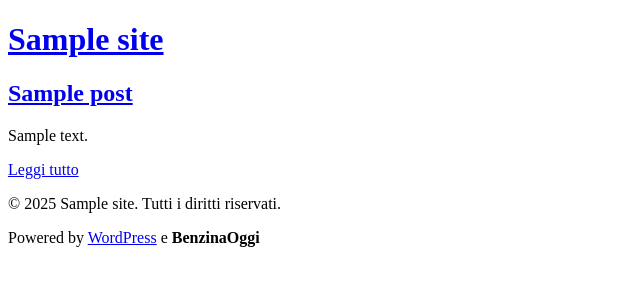
After one commit to dondendo89/benzinaoggi, a WordPress theme: template wp-content/themes/benzinaoggi/index.php in a window 1280 px wide. The commit adds this page. Shown: the top 300 px of the page, without its empty margins (0-640 px from the left). Run offline with PHP 8.4 and a stand-in for WordPress, Linux system fonts and the light colour scheme; the site name, menu and one post (Sample post) are stand-ins, and other content is empty.

Commit message:
Create: Complete WordPress theme for BenzinaOggi
- Created full WordPress theme with required files (style.css, index.php, header.php, footer.php)
- Moved page-distributor.php template to theme directory
- Updated plugin to search for templates in BenzinaOggi theme first
- Added fallback system: BenzinaOggi theme → active theme → plugin templates
- Theme can be installed and activated like any WordPress theme
- Template integrates properly with WordPress theme structure
- Added README.md with installation and customization instructions

```diff
--- /dev/null
+++ b/wp-content/themes/benzinaoggi/footer.php
@@ -0,0 +1,16 @@
+    </div><!-- #content -->
+
+    <footer id="colophon" class="site-footer">
+        <div class="container">
+            <div class="site-info">
+                <p>&copy; <?php echo date('Y'); ?> <?php bloginfo('name'); ?>. Tutti i diritti riservati.</p>
+                <p>Powered by <a href="https://wordpress.org/" target="_blank">WordPress</a> e <strong>BenzinaOggi</strong></p>
+            </div>
+        </div>
+    </footer>
+</div><!-- #page -->
+
+<?php wp_footer(); ?>
+
+</body>
+</html>
--- /dev/null
+++ b/wp-content/themes/benzinaoggi/header.php
@@ -0,0 +1,42 @@
+<!DOCTYPE html>
+<html <?php language_attributes(); ?>>
+<head>
+    <meta charset="<?php bloginfo('charset'); ?>">
+    <meta name="viewport" content="width=device-width, initial-scale=1">
+    <link rel="profile" href="https://gmpg.org/xfn/11">
+
+    <?php wp_head(); ?>
+</head>
+
+<body <?php body_class(); ?>>
+<?php wp_body_open(); ?>
+
+<div id="page" class="site">
+    <header id="masthead" class="site-header">
+        <div class="container">
+            <div class="site-branding">
+                <?php if (is_home() && is_front_page()) : ?>
+                    <h1 class="site-title">
+                        <a href="<?php echo esc_url(home_url('/')); ?>" rel="home">
+                            <?php bloginfo('name'); ?>
+                        </a>
+                    </h1>
+                <?php else : ?>
+                    <p class="site-title">
+                        <a href="<?php echo esc_url(home_url('/')); ?>" rel="home">
+                            <?php bloginfo('name'); ?>
+                        </a>
+                    </p>
+                <?php endif; ?>
+
+                <?php
+                $description = get_bloginfo('description', 'display');
+                if ($description || is_customize_preview()) :
+                ?>
+                    <p class="site-description"><?php echo $description; ?></p>
+                <?php endif; ?>
+            </div>
+        </div>
+    </header>
+
+    <div id="content" class="site-content">
--- /dev/null
+++ b/wp-content/themes/benzinaoggi/index.php
@@ -0,0 +1,48 @@
+<?php
+/**
+ * The main template file
+ *
+ * This is the most generic template file in a WordPress theme
+ * and one of the two required files for a theme (the other being style.css).
+ *
+ * @package BenzinaOggi
+ */
+
+get_header(); ?>
+
+<main id="main" class="site-main">
+    <div class="container">
+        <?php if (have_posts()) : ?>
+            <div class="posts-container">
+                <?php while (have_posts()) : the_post(); ?>
+                    <article id="post-<?php the_ID(); ?>" <?php post_class('post-item'); ?>>
+                        <header class="entry-header">
+                            <h2 class="entry-title">
+                                <a href="<?php the_permalink(); ?>" rel="bookmark">
+                                    <?php the_title(); ?>
+                                </a>
+                            </h2>
+                        </header>
+
+                        <div class="entry-content">
+                            <?php the_excerpt(); ?>
+                        </div>
+
+                        <footer class="entry-footer">
+                            <a href="<?php the_permalink(); ?>" class="read-more">
+                                Leggi tutto
+                            </a>
+                        </footer>
+                    </article>
+                <?php endwhile; ?>
+            </div>
+        <?php else : ?>
+            <div class="no-posts">
+                <h2>Nessun contenuto trovato</h2>
+                <p>Spiacenti, non ci sono contenuti da mostrare.</p>
+            </div>
+        <?php endif; ?>
+    </div>
+</main>
+
+<?php get_footer(); ?>
```
Also changed, not shown: wp-content/themes/benzinaoggi/page-distributor.php (renamed from wp-content/themes/benzinaoggi-templates/page-distributor.php, +20 -23 lines), wp-content/themes/benzinaoggi/style.css (added, +72 -0 lines), wp-plugin/benzinaoggi/benzinaoggi.php (+8 -2 lines), wp-plugin/benzinaoggi/template-loader.php (+9 -2 lines), wp-content/themes/benzinaoggi-templates/README.md (deleted), wp-content/themes/benzinaoggi/README.md (added), 2 other files.
